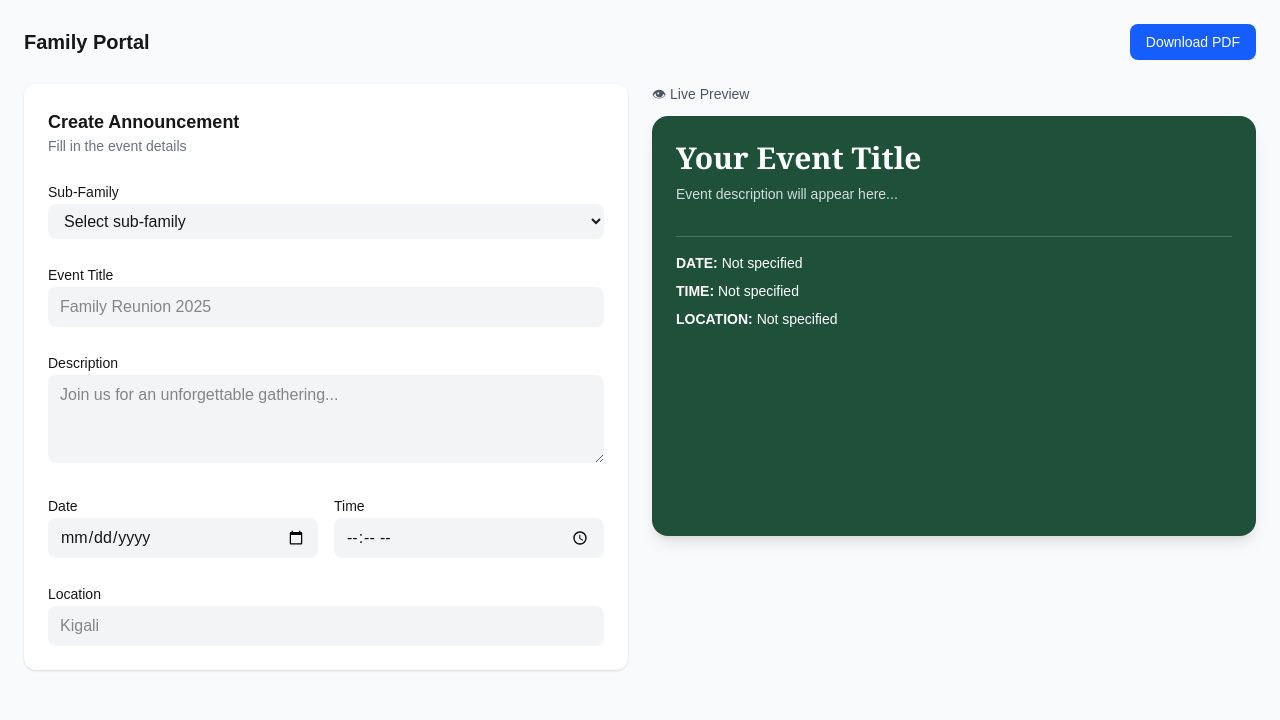
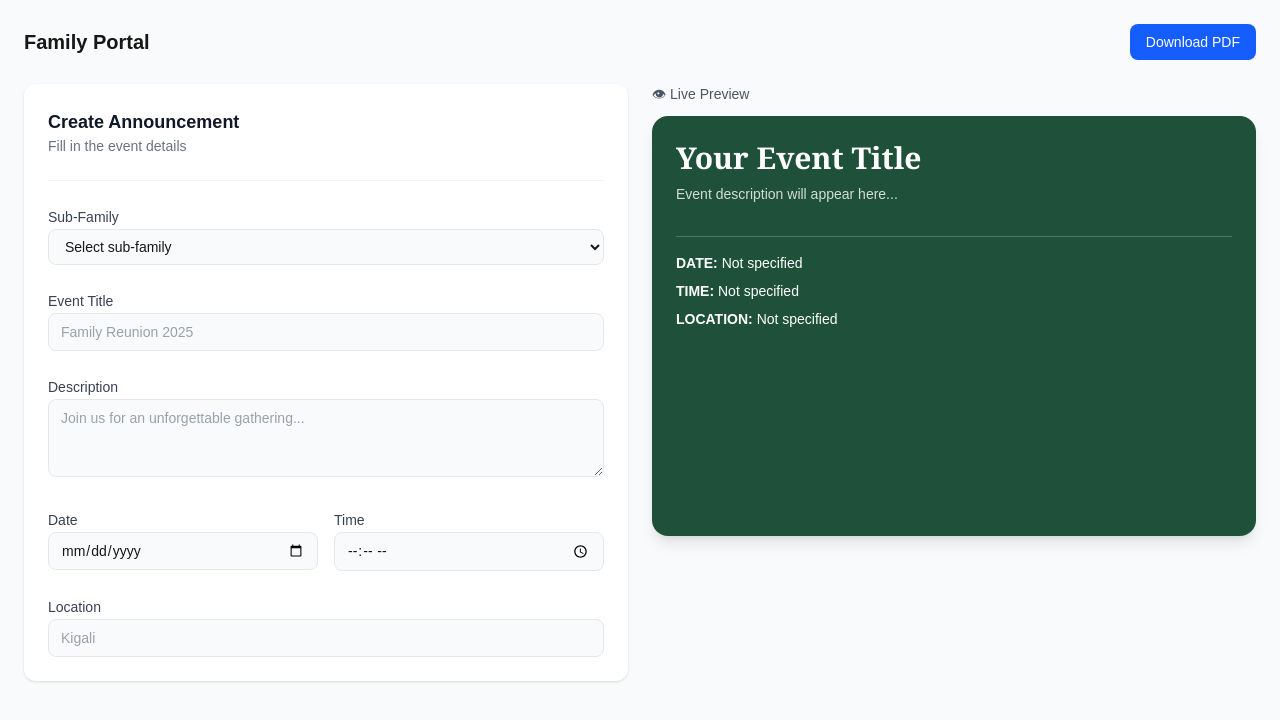
Before and after one commit to Eloheeka/IMENA-PAPER-POP, a Next.js app: page / in a window 1280 px wide. Shown: the top 720 px of the page. Built offline with nearby package versions, Linux system fonts and the light colour scheme.

Commit message:
Fixed Ui problem

```diff
--- a/src/app/components/ui/InvitationForm.tsx
+++ b/src/app/components/ui/InvitationForm.tsx
@@ -3,7 +3,6 @@ import type { InvitationData } from "../../types";
 type Props = {
   data: InvitationData;
   onChange: (data: InvitationData) => void;
-  onDownload: () => void;
 };
 
 export default function InvitationForm({ data, onChange }: Props) {
@@ -11,17 +10,24 @@ export default function InvitationForm({ data, onChange }: Props) {
     <div className="space-y-6">
       {/* Header */}
       <div>
-        <h2 className="text-lg font-semibold">Create Announcement</h2>
+        <h2 className="text-lg font-semibold text-gray-900">
+          Create Announcement
+        </h2>
         <p className="text-sm text-gray-500">
           Fill in the event details
         </p>
       </div>
+      <hr className="border-gray-100" />
 
-      {/* Sub Family */}
+
+      {/* Sub-Family */}
       <div className="space-y-2">
-        <label className="text-sm font-medium">Sub-Family</label>
+        <label className="text-sm font-medium text-gray-700">
+          Sub-Family
+        </label>
         <select
-          className="w-full rounded-lg bg-gray-100 px-3 py-2 outline-none focus:ring-2 focus:ring-blue-500"
+          className="w-full rounded-lg border border-gray-200 bg-gray-50 px-3 py-2 text-sm
+                     focus:outline-none focus:ring-2 focus:ring-blue-500"
           value={data.subFamily ?? ""}
           onChange={(e) =>
             onChange({ ...data, subFamily: e.target.value })
@@ -29,15 +35,20 @@ export default function InvitationForm({ data, onChange }: Props) {
         >
           <option value="">Select sub-family</option>
           <option value="Wihogora">Wihogora</option>
-          <option value="Others">Others</option>
+          <option value="Light">Light</option>
+          <option value="Hope">Hope</option>
         </select>
       </div>
 
-      {/* Title */}
+      {/* Event Title */}
       <div className="space-y-2">
-        <label className="text-sm font-medium">Event Title</label>
+        <label className="text-sm font-medium text-gray-700">
+          Event Title
+        </label>
         <input
-          className="w-full rounded-lg bg-gray-100 px-3 py-2 outline-none focus:ring-2 focus:ring-blue-500"
+          className="w-full rounded-lg border border-gray-200 bg-gray-50 px-3 py-2 text-sm
+                     placeholder:text-gray-400
+                     focus:outline-none focus:ring-2 focus:ring-blue-500"
           placeholder="Family Reunion 2025"
           value={data.title}
           onChange={(e) =>
@@ -48,10 +59,14 @@ export default function InvitationForm({ data, onChange }: Props) {
 
       {/* Description */}
       <div className="space-y-2">
-        <label className="text-sm font-medium">Description</label>
+        <label className="text-sm font-medium text-gray-700">
+          Description
+        </label>
         <textarea
-          className="w-full rounded-lg bg-gray-100 px-3 py-2 outline-none focus:ring-2 focus:ring-blue-500"
           rows={3}
+          className="w-full rounded-lg border border-gray-200 bg-gray-50 px-3 py-2 text-sm
+                     placeholder:text-gray-400
+                     focus:outline-none focus:ring-2 focus:ring-blue-500"
           placeholder="Join us for an unforgettable gathering..."
           value={data.agenda ?? ""}
           onChange={(e) =>
@@ -63,10 +78,13 @@ export default function InvitationForm({ data, onChange }: Props) {
       {/* Date & Time */}
       <div className="grid grid-cols-2 gap-4">
         <div className="space-y-2">
-          <label className="text-sm font-medium">Date</label>
+          <label className="text-sm font-medium text-gray-700">
+            Date
+          </label>
           <input
             type="date"
-            className="w-full rounded-lg bg-gray-100 px-3 py-2"
+            className="w-full rounded-lg border border-gray-200 bg-gray-50 px-3 py-2 text-sm
+                       focus:outline-none focus:ring-2 focus:ring-blue-500"
             value={data.date}
             onChange={(e) =>
               onChange({ ...data, date: e.target.value })
@@ -75,10 +93,13 @@ export default function InvitationForm({ data, onChange }: Props) {
         </div>
 
         <div className="space-y-2">
-          <label className="text-sm font-medium">Time</label>
+          <label className="text-sm font-medium text-gray-700">
+            Time
+          </label>
           <input
             type="time"
-            className="w-full rounded-lg bg-gray-100 px-3 py-2"
+            className="w-full rounded-lg border border-gray-200 bg-gray-50 px-3 py-2 text-sm
+                       focus:outline-none focus:ring-2 focus:ring-blue-500"
             value={data.time ?? ""}
             onChange={(e) =>
               onChange({ ...data, time: e.target.value })
@@ -89,9 +110,13 @@ export default function InvitationForm({ data, onChange }: Props) {
 
       {/* Location */}
       <div className="space-y-2">
-        <label className="text-sm font-medium">Location</label>
+        <label className="text-sm font-medium text-gray-700">
+          Location
+        </label>
         <input
-          className="w-full rounded-lg bg-gray-100 px-3 py-2"
+          className="w-full rounded-lg border border-gray-200 bg-gray-50 px-3 py-2 text-sm
+                     placeholder:text-gray-400
+                     focus:outline-none focus:ring-2 focus:ring-blue-500"
           placeholder="Kigali"
           value={data.location}
           onChange={(e) =>
```
